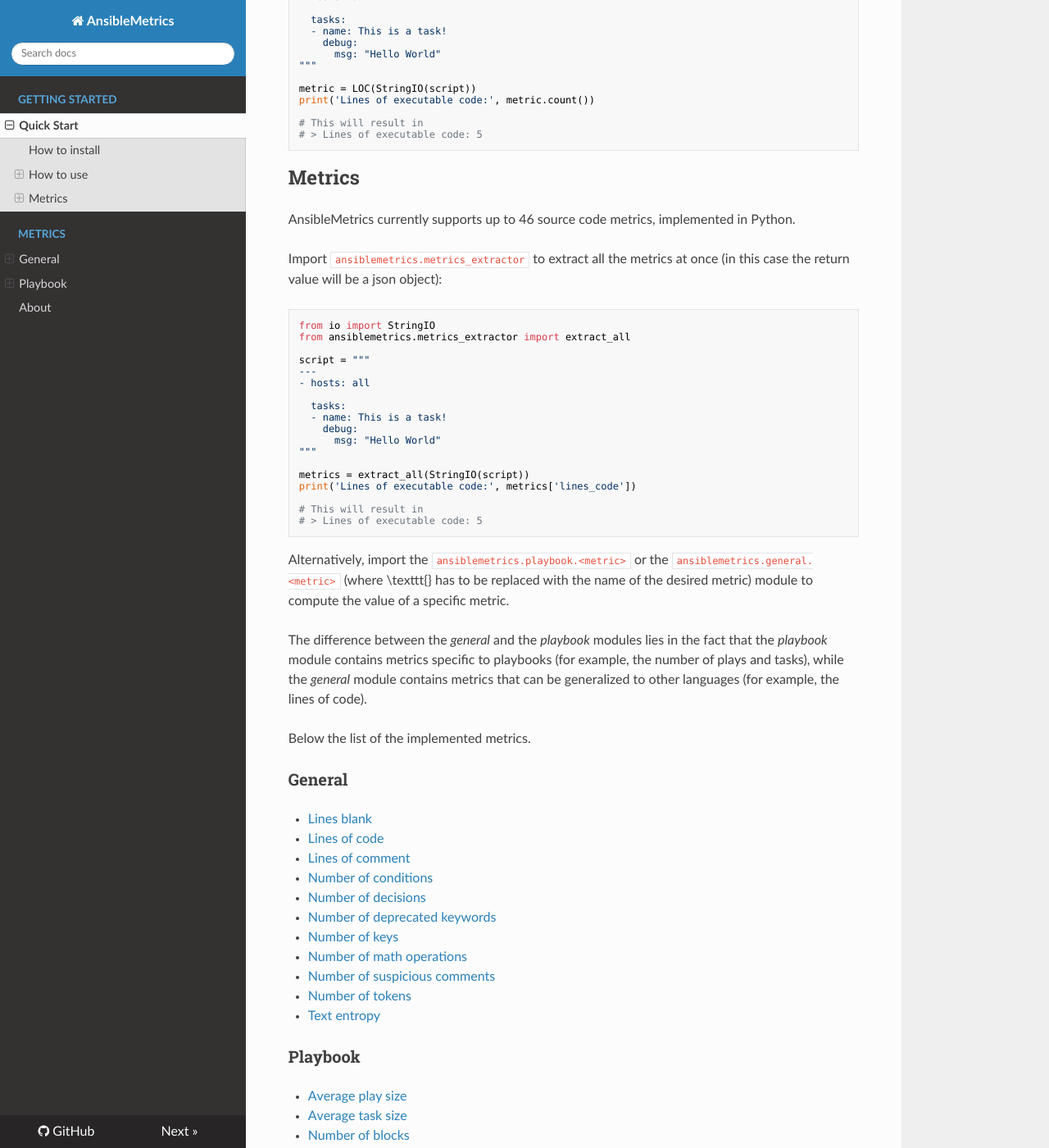
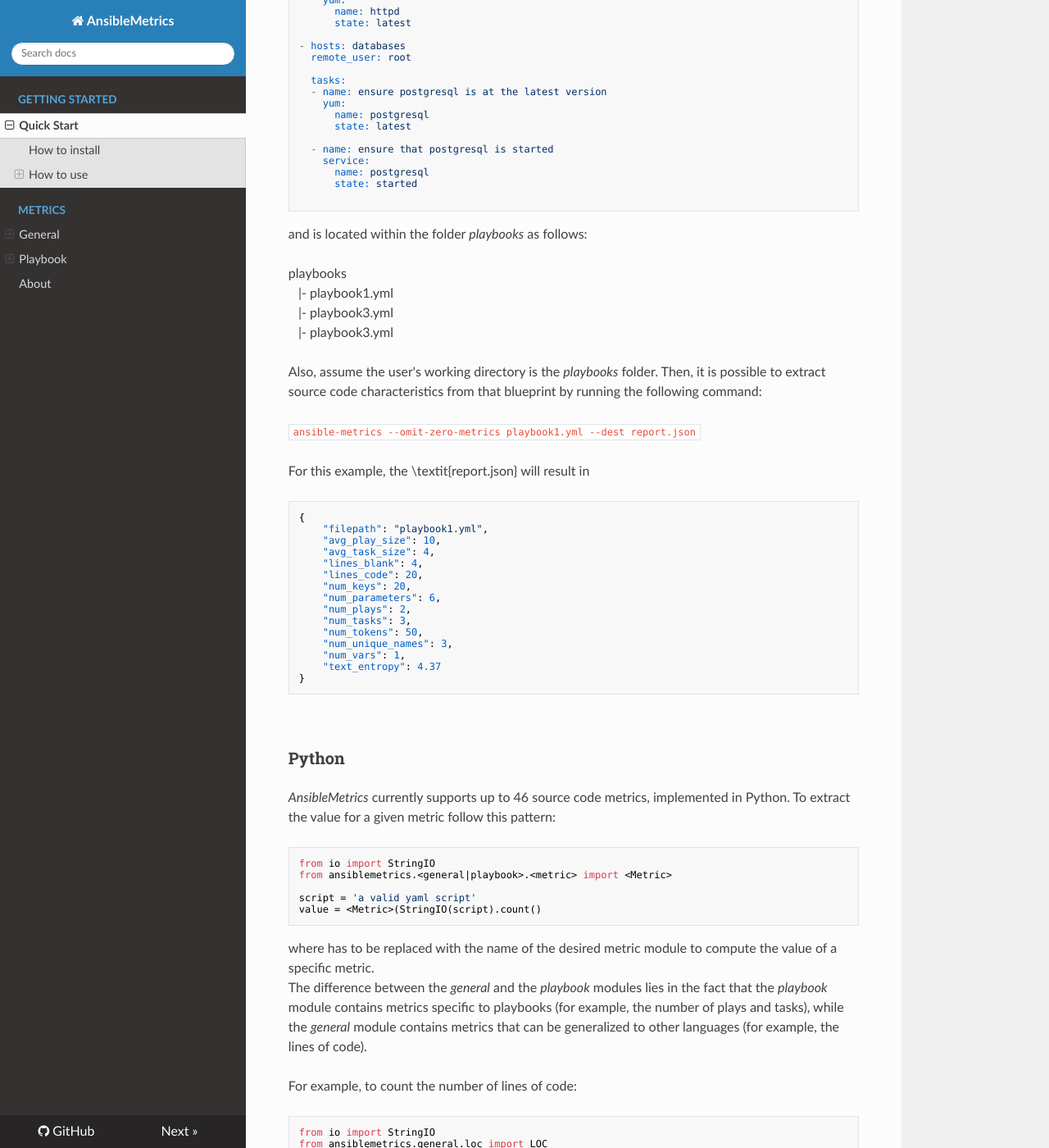
Before and after one commit to radon-h2020/radon-ansible-metrics, an MkDocs documentation site: the page built from docs/index.md, in a window 1280 px wide and 1400 px high, scrolled down 1364 px. Shown: the whole window at 82% size. Built offline with MkDocs 1.6.1, drawn with Linux system fonts in a browser that asks for light colours; nearby versions of some CDN libraries; some of the changed text lies outside the part shown.

Commit message:
updated documentation

````diff
--- a/docs/index.md
+++ b/docs/index.md
@@ -8,45 +8,115 @@ It currently supports 46 source code metrics, though other metrics can be derive
 It represents a step forward towards closing the gap for the implementation of software quality in-struments to support DevOps engineers when developing and maintaining infrastructure code and the development of measurement models for its quality!
 
 
+<br>
+
 ## How to install
 
-Installation is made simple by the PyPI repository.
-Download the tool and install it with:
-
-```pip install ansible-metrics```
-
-or, alternatively from the source code project directory:
+Installation is made simple by the PyPI repository. <br>
+Download the tool and install it with ```pip install ansible-metrics```.<br>
+Alternatively, install it from the source code project directory with the following commands:
 
 ```
 pip install -r requirements.txt
 pip install .
 ```
 
+*AnsibleMetrics* is now installed and can be used from both command-line and Python code.
+
+<br>
 
 ## How to use
 
-### **Command-line interface**
+### **Command-line**
 
 Run ```ansible-metrics --help``` for instructions about the usage:
 
 ```
-usage: ansible-metrics [-h] [-o] [-v] src dest
+usage: ansible-metrics [-h] [--omit-zero-metrics] [-d DEST] [-o] [-v] src
 
 Extract metrics from Ansible scripts.
 
 positional arguments:
-  src            source file (a playbook or directory of playbooks)
-  dest           destination file to save results
+  src                   source file (playbook or tasks file) or
+                        directory
 
 optional arguments:
-  -h, --help     shows this help message and exit
-  -o, --output   shows output
-  -v, --version  shows program's version number and exit
+  -h, --help            show this help message and exit
+  --omit-zero-metrics   omit metrics with value equal 0
+  -d DEST, --dest DEST  destination path to save results
+  -o, --output          shows output
+  -v, --version         show program's version number and exit
 ```
 
+Assume that the following example is named *playbook1.yml*:
+
+```yaml
+---
+- hosts: webservers
+  vars:
+    http_port: 80
+  remote_user: root
+
+  tasks:
+  - name: ensure apache is at the latest version
+    yum:
+      name: httpd
+      state: latest
+
+- hosts: databases
+  remote_user: root
+
+  tasks:
+  - name: ensure postgresql is at the latest version
+    yum:
+      name: postgresql
+      state: latest
+
+  - name: ensure that postgresql is started
+    service:
+      name: postgresql
+      state: started
+
+```
+
+and is located within the folder *playbooks* as follows:
+
+playbooks <br>
+&nbsp;&nbsp;&nbsp;|- playbook1.yml <br>
+&nbsp;&nbsp;&nbsp;|- playbook3.yml <br>
+&nbsp;&nbsp;&nbsp;|- playbook3.yml <br>
+
+
+Also, assume the user's working directory is the *playbooks* folder. Then, it is possible to extract source code characteristics from that blueprint by running the following command:
+
+```ansible-metrics --omit-zero-metrics playbook1.yml --dest report.json```
+
+For this example, the \textit{report.json} will result in
+
+```
+{
+    "filepath": "playbook1.yml",
+    "avg_play_size": 10,
+    "avg_task_size": 4,
+    "lines_blank": 4,
+    "lines_code": 20,
+    "num_keys": 20,
+    "num_parameters": 6,
+    "num_plays": 2,
+    "num_tasks": 3,
+    "num_tokens": 50,
+    "num_unique_names": 3,
+    "num_vars": 1,
+    "text_entropy": 4.37
+}
+```
+
+<br>
 
 ### **Python**
 
+*AnsibleMetrics* currently supports up to 46 source code metrics, implemented in Python.
+To extract the value for a given metric follow this pattern:
 
 ```python
 from io import StringIO
@@ -56,7 +126,10 @@ script = 'a valid yaml script'
 value = <Metric>(StringIO(script).count()
 ```
 
-For example, if one wants to count the number of lines of code:
+where <metric> has to be replaced with the name of the desired metric module to compute the value of a specific metric. <br>
+The difference between the *general* and the *playbook* modules lies in the fact that the *playbook* module contains metrics specific to playbooks (for example, the number of plays and tasks), while the *general* module contains metrics that can be generalized to other languages (for example, the lines of code).
+
+For example, to count the number of lines of code:
 
 ```python
 from io import StringIO
@@ -80,11 +153,7 @@ print('Lines of executable code:', metric.count())
 ```
 
 
-## Metrics
-
-AnsibleMetrics currently supports up to 46 source code metrics, implemented in Python.
-
-Import ```ansiblemetrics.metrics_extractor``` to extract all the metrics at once (in this case the return value will be a json object):
+To extract the value for the 46 metrics at once,  import the ```ansiblemetrics.metrics_extractor``` package and call the method ```extract_all()``` (in this case the return value will be a json object):
 
 ```python
 from io import StringIO
@@ -108,13 +177,9 @@ print('Lines of executable code:', metrics['lines_code'])
 ```
 
 
-Alternatively, import the ```ansiblemetrics.playbook.<metric>``` or the ```ansiblemetrics.general.<metric>``` (where \texttt{<metric>} has to be replaced with the name of the desired metric) module to compute the value of a specific metric.
+<br>
 
-The difference between the *general* and the *playbook* modules lies in the fact that the *playbook* module contains metrics specific to playbooks (for example, the number of plays and tasks), while the *general* module contains metrics that can be generalized to other languages (for example, the lines of code).
-
-Below the list of the implemented metrics.
-
-
+Below the list of the implemented metrics and their documentation.
 
 ### General
 
@@ -169,23 +234,3 @@ Below the list of the implemented metrics.
 * [Number of unique names](playbook/NumUniqueNames.md)
 * [Number of urls](playbook/NumUri.md)
 * [Number of variables](playbook/NumVars.md)
-
-
-<!--
-## Project layout
-
-    ansiblemetrics/
-        ansible_metric.py   # Abstract class inherited by all the metrics
-        ansible_modules.py  # List of modules and deprecated modules mantained by the Ansible community
-        command_line.py # The comman line interface
-        import_metrics.py   # List of implemented metrics
-        lines_metric.py        # Abstract class inherited by all the metrics for counting lines
-        metrics_extractor.py    # Main class
-        utils.py    # Contains common methods
-        general/    # Contains metrics tha can be used for languages besides Ansible
-        playbook/   # Metrics specific for Ansible
-    docs/
-        index.md  # The documentation homepage.
-        general/  # The documentation of general metrics
-        playbook/ # The documentation of playbook and task list metrics
--->
````
